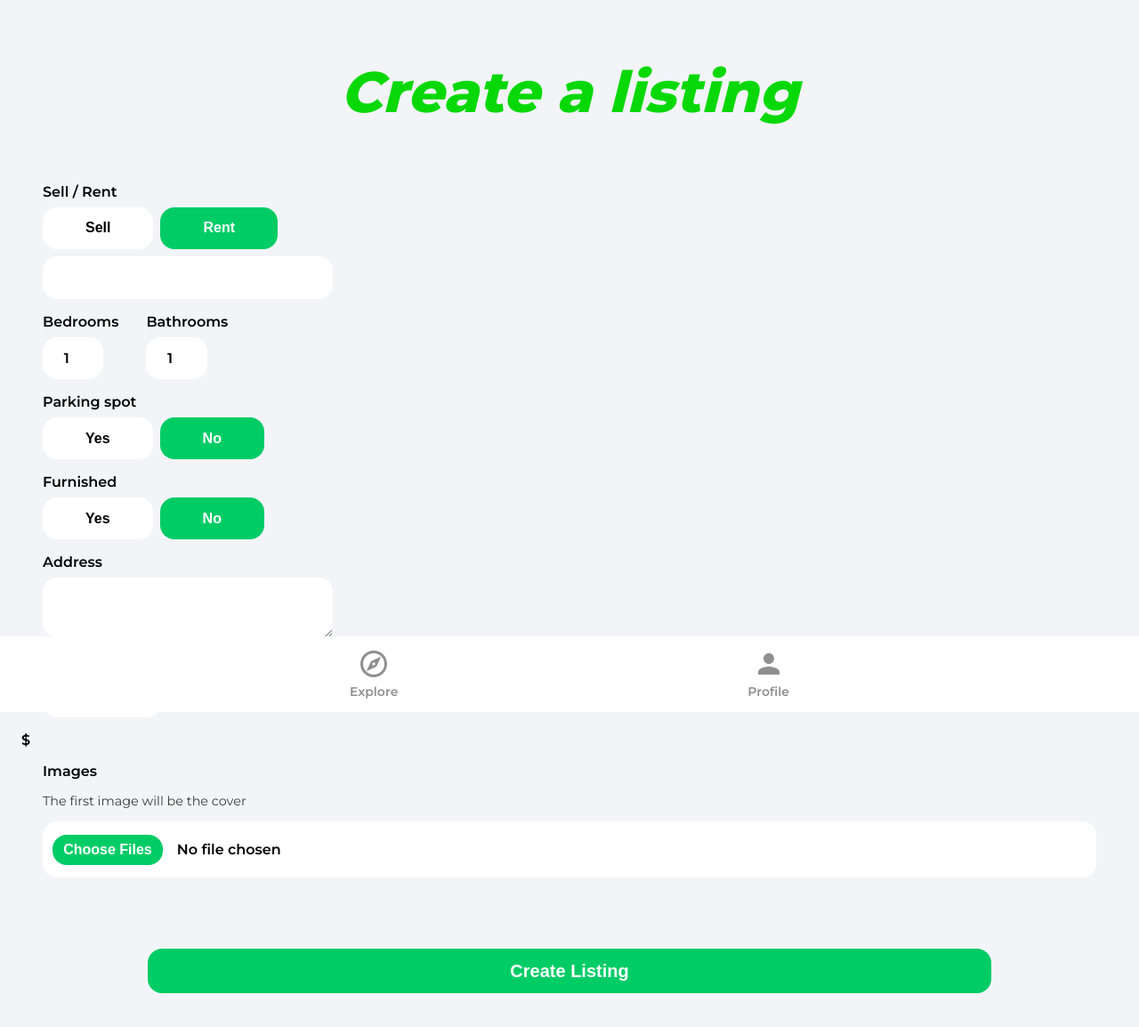
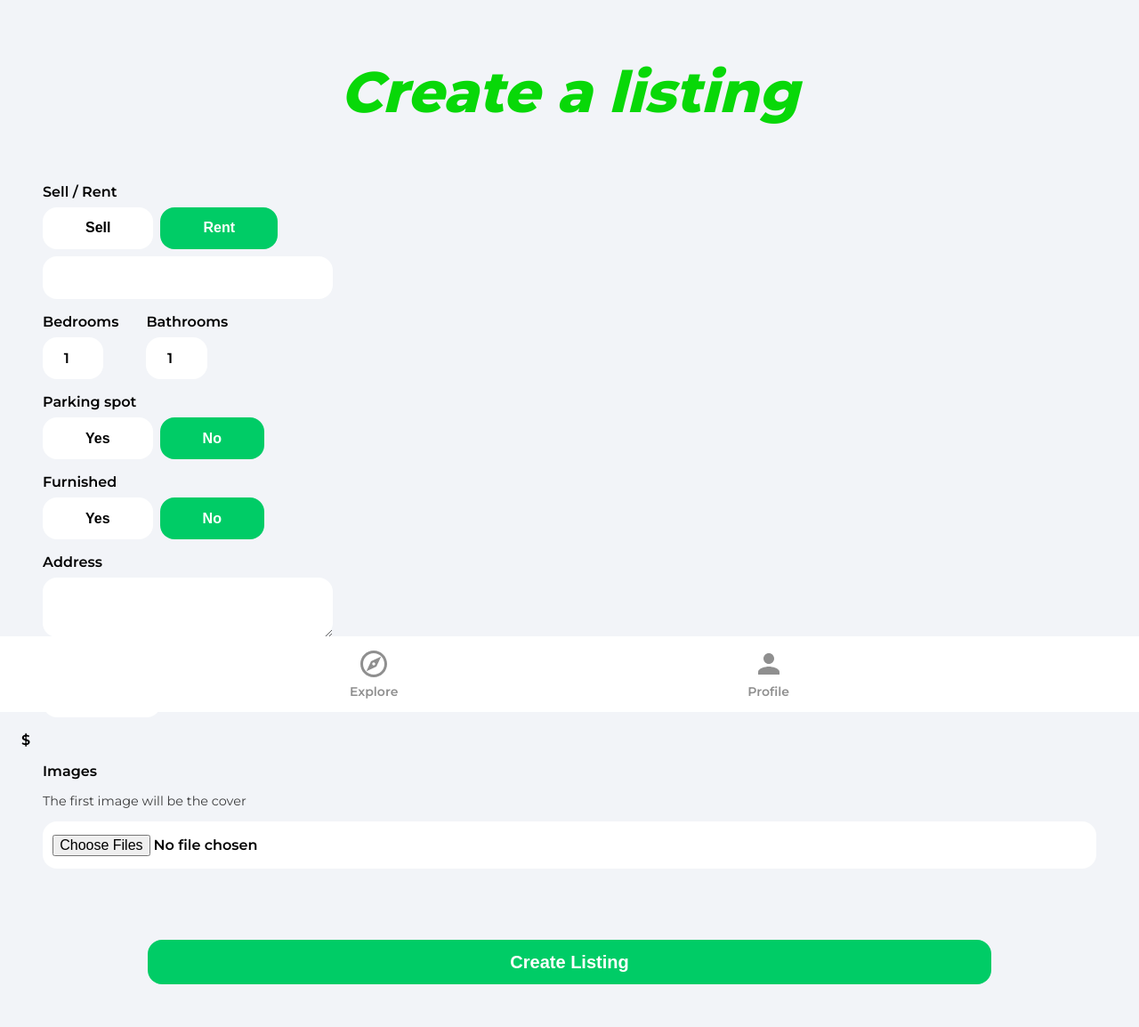
Before and after one commit to AlexRus01/FrontEnd-Avansat, a React (Create React App) app: page /create-listing in a window 1280 px wide. Shown: the top 1154 px of the page at 89% size. Built offline with nearby package versions, Linux system fonts and the light colour scheme; no server answers; sample sign-in values are in the browser's storage.

Commit message:
Comit final

```diff
--- a/package.json
+++ b/package.json
@@ -9,9 +9,11 @@
     "firebase": "^10.7.2",
     "react": "^18.2.0",
     "react-dom": "^18.2.0",
+    "react-redux": "^9.1.0",
     "react-router-dom": "^6.21.3",
     "react-scripts": "5.0.1",
     "react-toastify": "^10.0.4",
+    "redux": "^5.0.1",
     "swiper": "^6.8.1",
     "uuid": "^9.0.1",
     "web-vitals": "^2.1.4"
--- a/src/App.js
+++ b/src/App.js
@@ -5,12 +5,10 @@ import {ToastContainer} from 'react-toastify'
 import 'react-toastify/dist/ReactToastify.css'
 import Navbar from './components/Navbar.jsx'
 import Explore from './pages/Explore'
-import Offers from './pages/Offers.jsx'
 import Profile from './pages/Profile'
 import Listing from './pages/Listing.jsx'
 import SignIn from './pages/SignIn'
 import SignUp from './pages/SignUp'
-import ForgotPassword from './pages/ForgotPassword'
 import PrivateRoute from './components/PrivateRoute.jsx'
 import Category from './pages/Category.jsx'
 import CreateListing from './pages/CreateListing'
@@ -22,14 +20,12 @@ function App() {
     <Router>
       <Routes>
         <Route path='/' element={<Explore />} />
-        <Route path='/offers' element={<Offers />} />
         <Route path='/category/:categoryName' element={<Category/>} />
         <Route path='/profile' element={<PrivateRoute />}>
           <Route path='/profile' element={<Profile/>}/>
         </Route>
         <Route path='/sign-in' element={<SignIn />} />
         <Route path='/sign-up' element={<SignUp />} />
-        <Route path='/forgot-password' element = {<ForgotPassword/>} />
         <Route path='/create-listing' element= {<CreateListing />} />
         <Route path='/category/:categoryName/:listingId' element={<Listing />} />
       </Routes>
--- a/src/index.css
+++ b/src/index.css
@@ -799,30 +799,8 @@ button {
 .formInputFile {
   width: 100%;
 }
-.formInputFile::-webkit-file-upload-button {
-  background-color: #00cc66;
-  border: none;
-  color: #ffffff;
-  font-weight: 600;
-  padding: 0.5rem 0.75rem;
-  border-radius: 1rem;
-  margin-right: 1rem;
-}
+
 
 .createListingButton {
   margin-top: 5rem;
 }
-
-.offers {
-  margin-bottom: 10rem;
-}
-
-.offerBadge {
-  padding: 0.25rem 0.5rem;
-  background-color: #000000;
-  color: #ffffff;
-  border-radius: 1rem;
-  margin-left: 1rem;
-  font-size: 0.8rem;
-  opacity: 0.75;
-}
```
Also changed, not shown: src/pages/Explore.jsx (+22 -1 lines), 1 other file (tests, documents, lock files or other folders).
